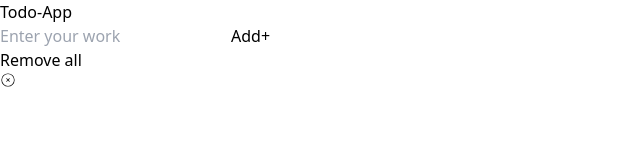
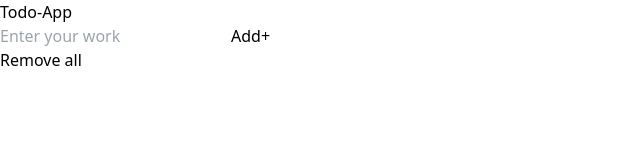
Before and after one commit to Vishalkarki001/Todo-app, a React (Vite) app: page / in a window 1280 px wide. Shown: the top 162 px of the page, without its empty margins (0-640 px from the left). Built offline with nearby package versions, Linux system fonts and the light colour scheme.

Commit message:
no change

```diff
--- a/src/App.jsx
+++ b/src/App.jsx
@@ -1,7 +1,7 @@
 import React from 'react'
 import {useState} from 'react'
 import toast, { Toaster } from 'react-hot-toast';
-import { CiCircleRemove } from "react-icons/ci";
+
 
 
 function App() {
@@ -77,8 +77,7 @@ function App() {
      <div className='flex justify-end'>
 
      <button  className='rounded-full bg-red-500 mt-4 shadow-lg  px-3'
-     onClick={removeall}>Remove all<CiCircleRemove />
-</button>
+     onClick={removeall}>Remove all</button>
      </div>
 
     </div>
```
